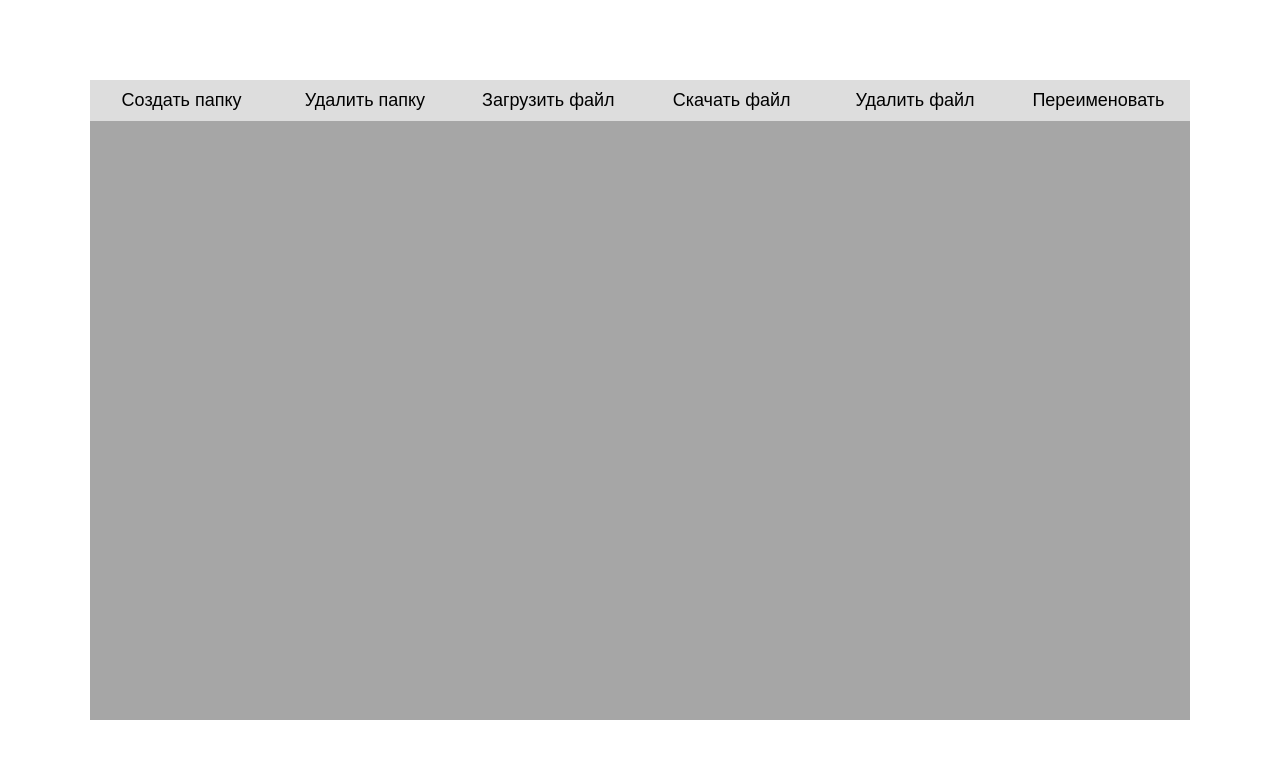
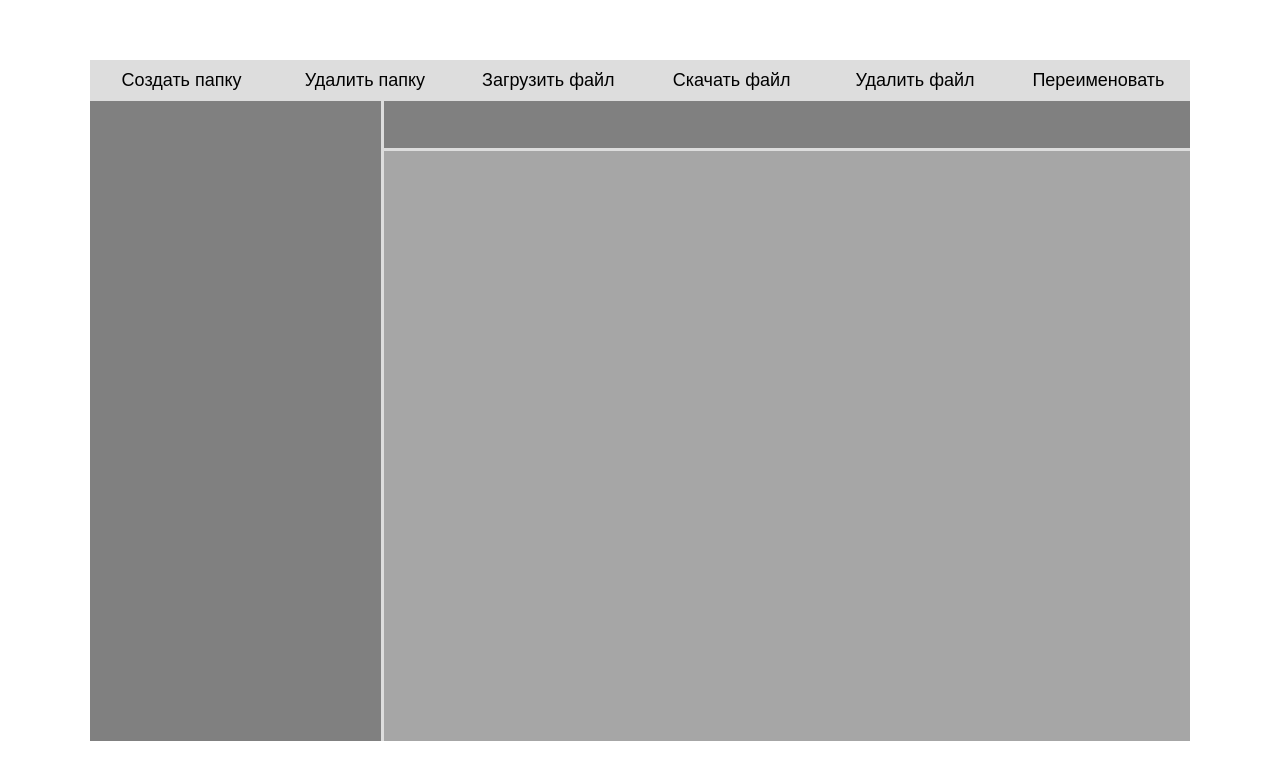
Before and after one commit to RuslSatt/test-task, a website built with webpack: page src/index.html in a window 1280 px wide. Built offline with nearby package versions, Linux system fonts and the light colour scheme; a web font is replaced by a local one.

Commit message:
feat: add main

```diff
--- a/src/index.html
+++ b/src/index.html
@@ -10,7 +10,7 @@
 <body>
     <div class="wrapper">
             <div class="window">
-                <header class="header">
+                <header class="window__header header">
                     <nav class="header__navigation">
                         <ul class="header__list">
                             <li>
@@ -46,6 +46,14 @@
                         </ul>
                     </nav>
                 </header>
+                <main class="window__main main">
+                    <aside class="main__sidebar sidebar">
+
+                    </aside>
+                    <nav class="main__tabs tabs">
+
+                    </nav>
+                </main>
             </div>
     </div>
 </body>
--- a/src/styles/main.scss
+++ b/src/styles/main.scss
@@ -14,7 +14,8 @@
 
 .window {
   width: 1100px;
-  height: 80vh;
+  height: 100%;
+  max-height: 1000px;
   background: #a6a6a6;
 }
 
@@ -76,3 +77,27 @@
     }
   }
 }
+
+// main ------------------- //
+
+.main {
+  display: flex;
+}
+
+// sidebar ------------------ //
+
+.sidebar {
+  height: 80vh;
+  width: 400px;
+  background: #808080;
+  border-right: 3px solid rgb(221,221,221);
+}
+
+// tabs ------------------- //
+
+.tabs {
+  width: 100%;
+  height: 50px;
+  background: #808080;
+  border-bottom: 3px solid rgb(221,221,221);
+}
```
